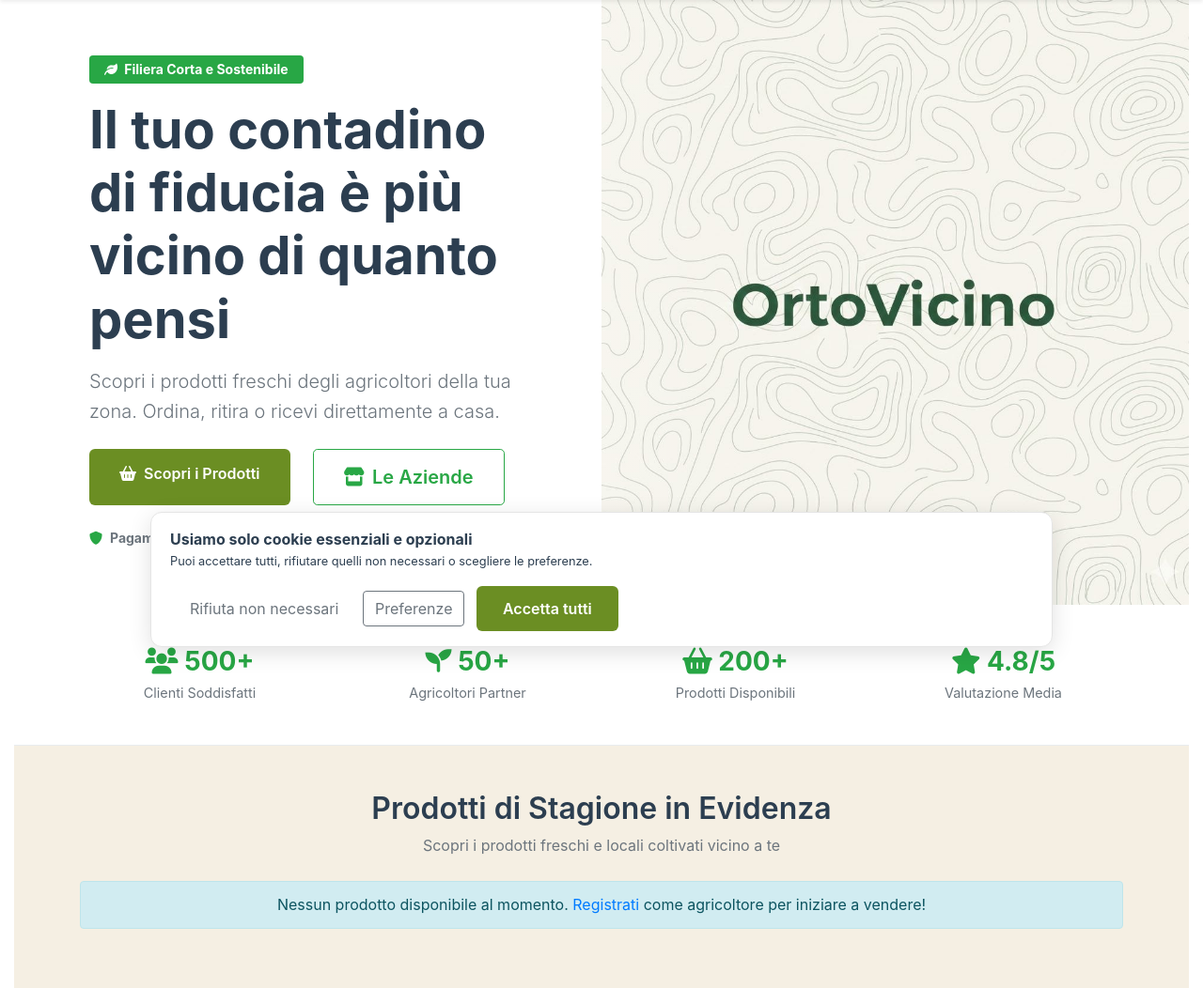
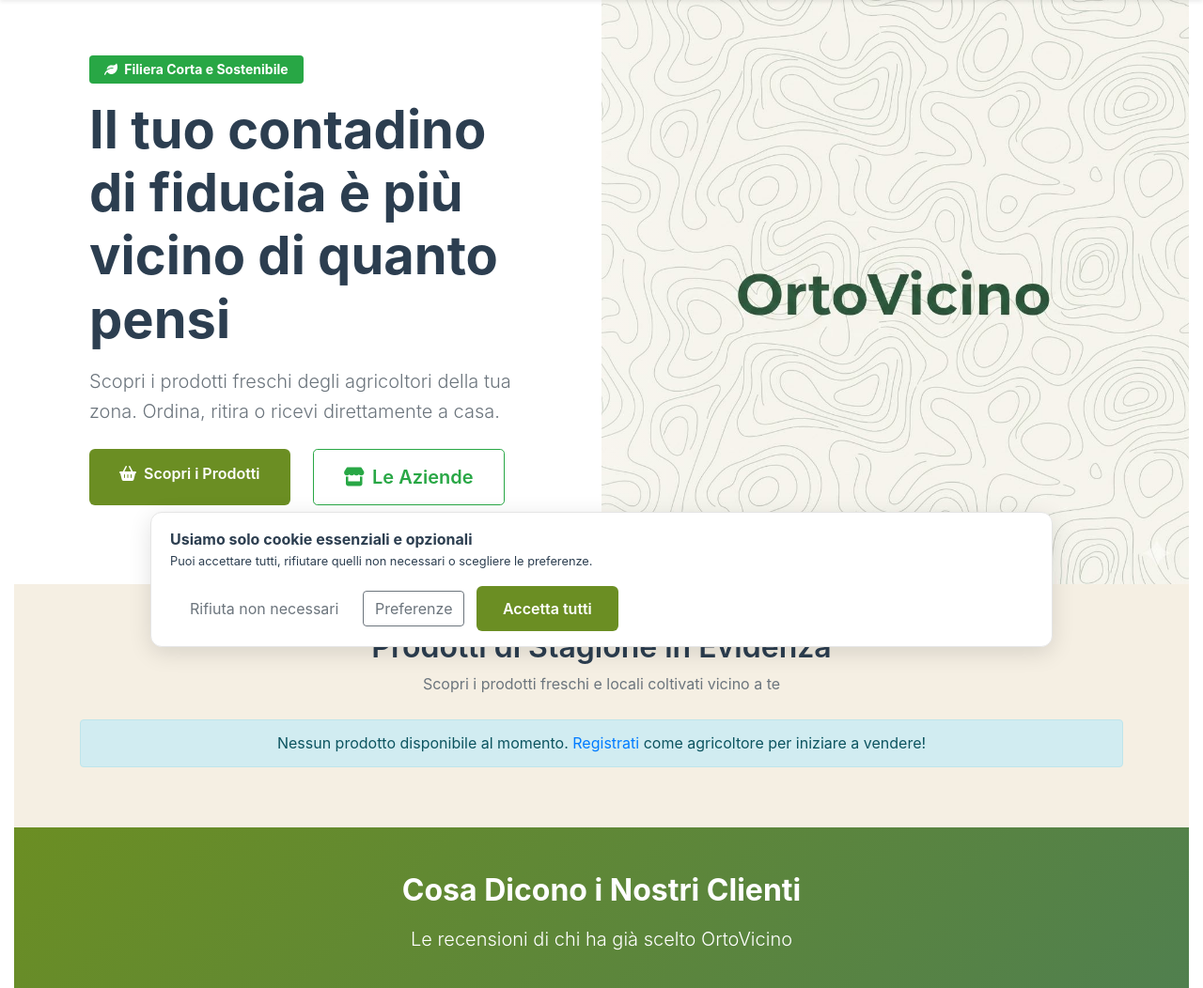
Before and after one commit to Chapobulli/agri-km-zero, a Flask app: page / in a window 1280 px wide. Shown: the part 91-1143 px from the top of the page at 94% size. Run offline with Flask 3, Linux system fonts and the light colour scheme; some libraries are stand-ins or nearby versions.

Commit message:
Optimize homepage UX: remove redundant sections, fake stats, and simplify layout

```diff
--- a/templates/index.html
+++ b/templates/index.html
@@ -2,9 +2,9 @@
 
 {% block content %}
 <!-- Hero Section - Two Column Design with Image -->
-<section class="hero-section" style="background: #f8f9fa; padding: 0; position: relative; overflow: hidden; min-height: 600px; margin-top: -1px;">
+<section class="hero-section" style="background: #f8f9fa; padding: 0; position: relative; overflow: hidden; min-height: 450px; margin-top: -1px;">
     <!-- Banner decorativo mobile -->
-    <div class="d-lg-none" style="height: 120px; background: url('/static/images/logo/banner.jpg') center center / cover no-repeat;"></div>
+    <div class="d-lg-none" style="height: 100px; background: url('/static/images/logo/banner.jpg') center center / cover no-repeat;"></div>
 
     <!-- Contenuto mobile sotto il banner -->
     <div class="d-lg-none" style="background: white; padding: 30px 20px;">
@@ -25,13 +25,6 @@
             <a href="{{ url_for('profiles.companies') }}" class="btn btn-outline-success btn-lg btn-block" style="padding: 0.875rem 2rem; font-weight: 600;">
                 <i class="fas fa-store mr-2"></i>Le Aziende
             </a>
-        </div>
-
-        <!-- Trust Badges -->
-        <div class="d-flex flex-wrap align-items-center justify-content-center mt-4 text-muted" style="font-size: 0.75rem; gap: 1rem;">
-            <div><i class="fas fa-shield-alt text-success mr-1"></i><strong>Pagamenti Sicuri</strong></div>
-            <div><i class="fas fa-truck text-success mr-1"></i><strong>Consegna Rapida</strong></div>
-            <div><i class="fas fa-check-circle text-success mr-1"></i><strong>100% Locale</strong></div>
         </div>
     </div>
 
@@ -57,49 +50,11 @@
                             <i class="fas fa-store mr-2"></i>Le Aziende
                         </a>
                     </div>
-                    <!-- Trust Badges -->
-                    <div class="d-flex flex-wrap align-items-center mt-4 text-muted" style="font-size: 0.875rem; gap: 1.5rem;">
-                        <div><i class="fas fa-shield-alt text-success mr-2"></i><strong>Pagamenti Sicuri</strong></div>
-                        <div><i class="fas fa-truck text-success mr-2"></i><strong>Consegna Rapida</strong></div>
-                        <div><i class="fas fa-check-circle text-success mr-2"></i><strong>100% Locale</strong></div>
-                    </div>
                 </div>
             </div>
             <!-- Immagine topografica a destra -->
             <div class="col-lg-6" style="background: url('/static/images/logo/image.jpg') center center / cover no-repeat; position: relative;">
                 <div style="position: absolute; inset: 0; background: linear-gradient(90deg, rgba(255,255,255,0.1) 0%, transparent 20%);"></div>
-            </div>
-        </div>
-    </div>
-</section>
-
-<!-- Stats Section - Trust Building -->
-<section class="py-4" style="background: #fff; border-bottom: 1px solid #e9ecef;">
-    <div class="container">
-        <div class="row text-center">
-            <div class="col-md-3 col-6 mb-3 mb-md-0">
-                <div class="stat-item">
-                    <h3 class="font-weight-bold text-success mb-1"><i class="fas fa-users"></i> 500+</h3>
-                    <p class="text-muted mb-0" style="font-size: 0.9rem;">Clienti Soddisfatti</p>
-                </div>
-            </div>
-            <div class="col-md-3 col-6 mb-3 mb-md-0">
-                <div class="stat-item">
-                    <h3 class="font-weight-bold text-success mb-1"><i class="fas fa-seedling"></i> 50+</h3>
-                    <p class="text-muted mb-0" style="font-size: 0.9rem;">Agricoltori Partner</p>
-                </div>
-            </div>
-            <div class="col-md-3 col-6">
-                <div class="stat-item">
-                    <h3 class="font-weight-bold text-success mb-1"><i class="fas fa-shopping-basket"></i> 200+</h3>
-                    <p class="text-muted mb-0" style="font-size: 0.9rem;">Prodotti Disponibili</p>
-                </div>
-            </div>
-            <div class="col-md-3 col-6">
-                <div class="stat-item">
-                    <h3 class="font-weight-bold text-success mb-1"><i class="fas fa-star"></i> 4.8/5</h3>
-                    <p class="text-muted mb-0" style="font-size: 0.9rem;">Valutazione Media</p>
-                </div>
             </div>
         </div>
     </div>
@@ -152,8 +107,8 @@
             <h2 class="font-weight-bold mb-3">Cosa Dicono i Nostri Clienti</h2>
             <p class="lead">Le recensioni di chi ha già scelto OrtoVicino</p>
         </div>
-        <div class="row">
-            <div class="col-md-4 mb-4">
+        <div class="row justify-content-center">
+            <div class="col-md-6 mb-4">
                 <div class="card h-100 border-0 shadow-sm">
                     <div class="card-body text-center p-4">
                         <div class="mb-3">
@@ -190,27 +145,6 @@
                             <div class="text-left">
                                 <h6 class="mb-0 font-weight-bold">Giovanni Lai</h6>
                                 <small class="text-muted">Sassari</small>
-                            </div>
-                        </div>
-                    </div>
-                </div>
-            </div>
-            <div class="col-md-4 mb-4">
-                <div class="card h-100 border-0 shadow-sm">
-                    <div class="card-body text-center p-4">
-                        <div class="mb-3">
-                            <i class="fas fa-star text-warning"></i>
-                            <i class="fas fa-star text-warning"></i>
-                            <i class="fas fa-star text-warning"></i>
-                            <i class="fas fa-star text-warning"></i>
-                            <i class="fas fa-star text-warning"></i>
-                        </div>
-                        <p class="mb-3">"Sono un'agricoltrice e grazie a OrtoVicino ho trovato nuovi clienti. Semplice da usare e mi aiuta a vendere i miei prodotti direttamente."</p>
-                        <div class="d-flex align-items-center justify-content-center">
-                            <div class="rounded-circle bg-success text-white d-flex align-items-center justify-content-center mr-3" style="width: 50px; height: 50px; font-weight: 700;">AP</div>
-                            <div class="text-left">
-                                <h6 class="mb-0 font-weight-bold">Anna Piras</h6>
-                                <small class="text-muted">Oristano</small>
                             </div>
                         </div>
                     </div>
@@ -280,44 +214,6 @@
                 </div>
                 <h5 class="font-weight-bold mb-3">Supporto Locale</h5>
                 <p class="text-muted">Sostieni le piccole aziende agricole del territorio. Ogni acquisto aiuta famiglie locali.</p>
-            </div>
-        </div>
-    </div>
-</section>
-
-<!-- La Nostra Filiera Section -->
-<section class="py-5 bg-white">
-    <div class="container">
-        <h2 class="section-title mb-4">La nostra filiera</h2>
-        <p class="text-center text-muted mb-5">Riduciamo le distanze tra chi produce e chi acquista: filiera corta, prezzi trasparenti e qualità controllata.</p>
-        <div class="row text-center">
-            <div class="col-md-3 col-6 mb-4">
-                <div class="mb-3">
-                    <i class="fas fa-seedling text-success" style="font-size: 3rem;"></i>
-                </div>
-                <h6 class="font-weight-bold">Prodotti genuini</h6>
-                <p class="text-muted small">Solo agricoltori selezionati della tua zona</p>
-            </div>
-            <div class="col-md-3 col-6 mb-4">
-                <div class="mb-3">
-                    <i class="fas fa-truck text-success" style="font-size: 3rem;"></i>
-                </div>
-                <h6 class="font-weight-bold">Consegna diretta</h6>
-                <p class="text-muted small">Ritiro in azienda o consegna locale</p>
-            </div>
-            <div class="col-md-3 col-6 mb-4">
-                <div class="mb-3">
-                    <i class="fas fa-hand-holding-usd text-success" style="font-size: 3rem;"></i>
-                </div>
-                <h6 class="font-weight-bold">Prezzi equi</h6>
-                <p class="text-muted small">Nessun intermediario, valore al produttore</p>
-            </div>
-            <div class="col-md-3 col-6 mb-4">
-                <div class="mb-3">
-                    <i class="fas fa-leaf text-success" style="font-size: 3rem;"></i>
-                </div>
-                <h6 class="font-weight-bold">Sostenibilità</h6>
-                <p class="text-muted small">Meno km, meno sprechi, più fresco</p>
             </div>
         </div>
     </div>
```
Also changed, not shown: 1 other file.
